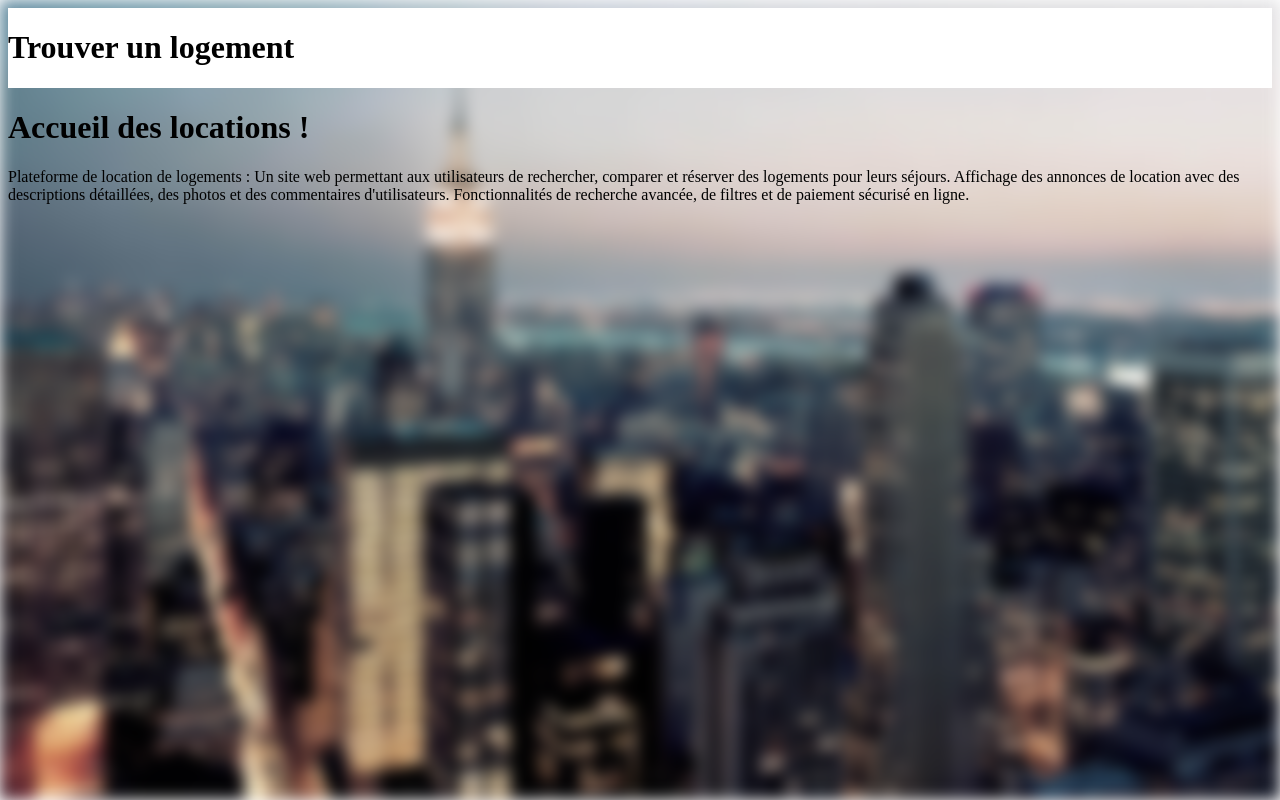
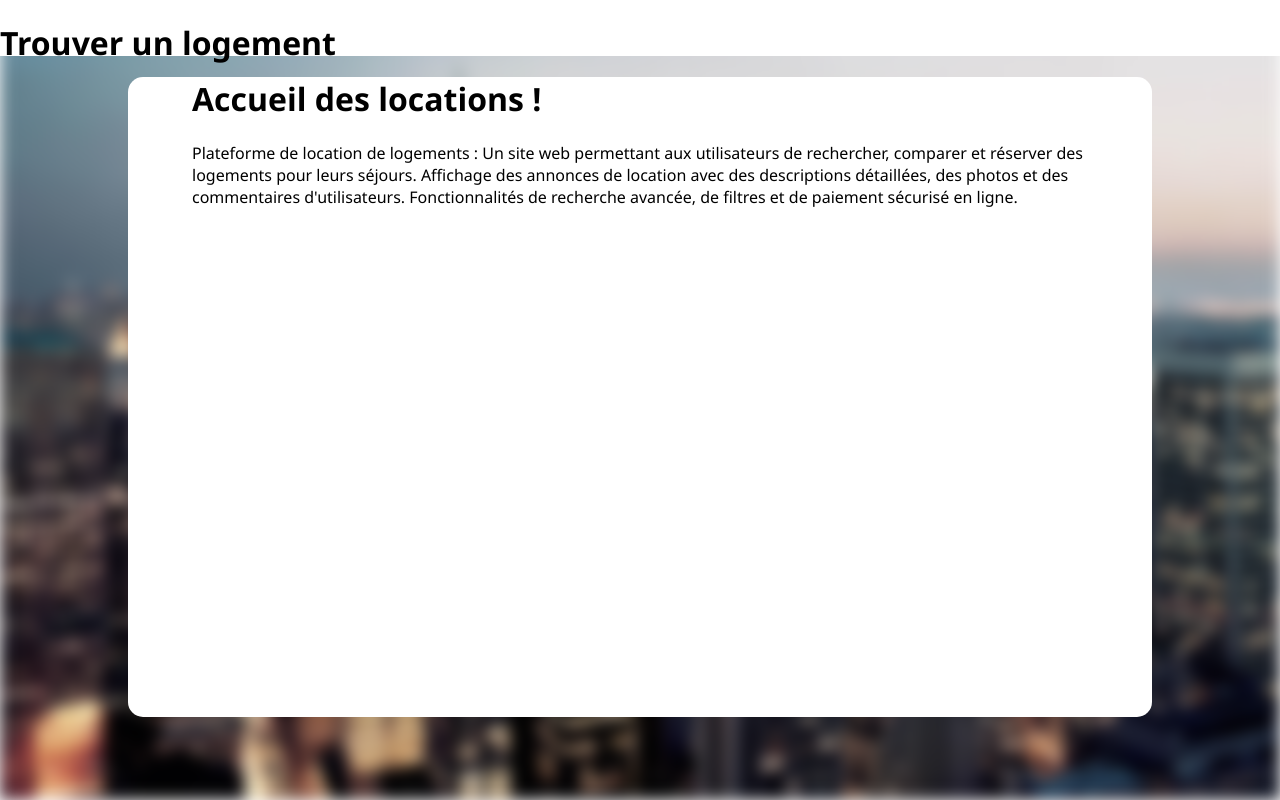
Before and after one commit to EmileBlngr/CozyHomes, a React (Create React App) app in the folder app/: page / in a window 1280 px wide. Built offline with nearby package versions, Linux system fonts and the light colour scheme.

Commit message:
Correction problèmes _screen.tsx, écran global mis en place

```diff
--- /dev/null
+++ b/app/src/App.css
@@ -0,0 +1,3 @@
+.AppContainer {
+    height: 100%;
+}
--- a/app/src/App.js
+++ b/app/src/App.js
@@ -2,9 +2,10 @@ import { Route, Routes } from 'react-router-dom';
 import HomeLocations from './screens/HomeLocations.tsx';
 import Screen from './screens/screen.tsx'
 import React from 'react';
+import './App.css';
 function App() {
   return (
-    <div>
+    <div className='AppContainer'>
       <Routes>
         <Route path="/" element={<Screen><HomeLocations/></Screen>} />
         <Route path="/Home" element={<Screen><HomeLocations/></Screen>} />
--- /dev/null
+++ b/app/src/index.css
@@ -0,0 +1,7 @@
+html,
+body,
+#root {
+    height: 100%;
+    margin: 0;
+    padding: 0;
+}
--- a/app/src/index.js
+++ b/app/src/index.js
@@ -1,6 +1,8 @@
 import React from 'react';
 import ReactDOM from 'react-dom/client';
 import App from './App';
+import './index.css';
+
 import {BrowserRouter as Router} from 'react-router-dom';
 
 const root = ReactDOM.createRoot(document.getElementById('root'));
--- a/app/src/styles/screens/screen.css
+++ b/app/src/styles/screens/screen.css
@@ -8,20 +8,23 @@
   background-size: cover;
   background-position: center;
   filter: blur(8px);
-  z-index: -5;
-};
+  z-index: -1;
+}
 
 .globalContainer {
-  flex: 1;
-  background-color: white;
-};
+  height: 100%;
+}
+
+body {
+  font-family: 'Segoe UI', Tahoma, Geneva, Verdana, sans-serif;
+}
 
 .containerHeader {
     width: 100%;
     height: 56px;
     display: flex;
     flex-direction: row;
-  };
+  }
 
 .webContainer {
   width: 70%;
@@ -29,13 +32,12 @@
   padding-right: 5%;
   border-radius: 15px;
   height: 80%;
-  max-height: 80%;
-  min-height: 80%;
   max-width: 100%;
   justify-content: flex-start;
   margin-top: auto;
   margin: auto;
-  background-color: white;
+  background-color: rgb(255, 255, 255);
+  flex: 4;
 }
 
 .webContainerConnexion {
@@ -44,4 +46,4 @@
   padding-right: 3%;
   border-radius: 15px;
   height: 55%;
-};
+}
```
